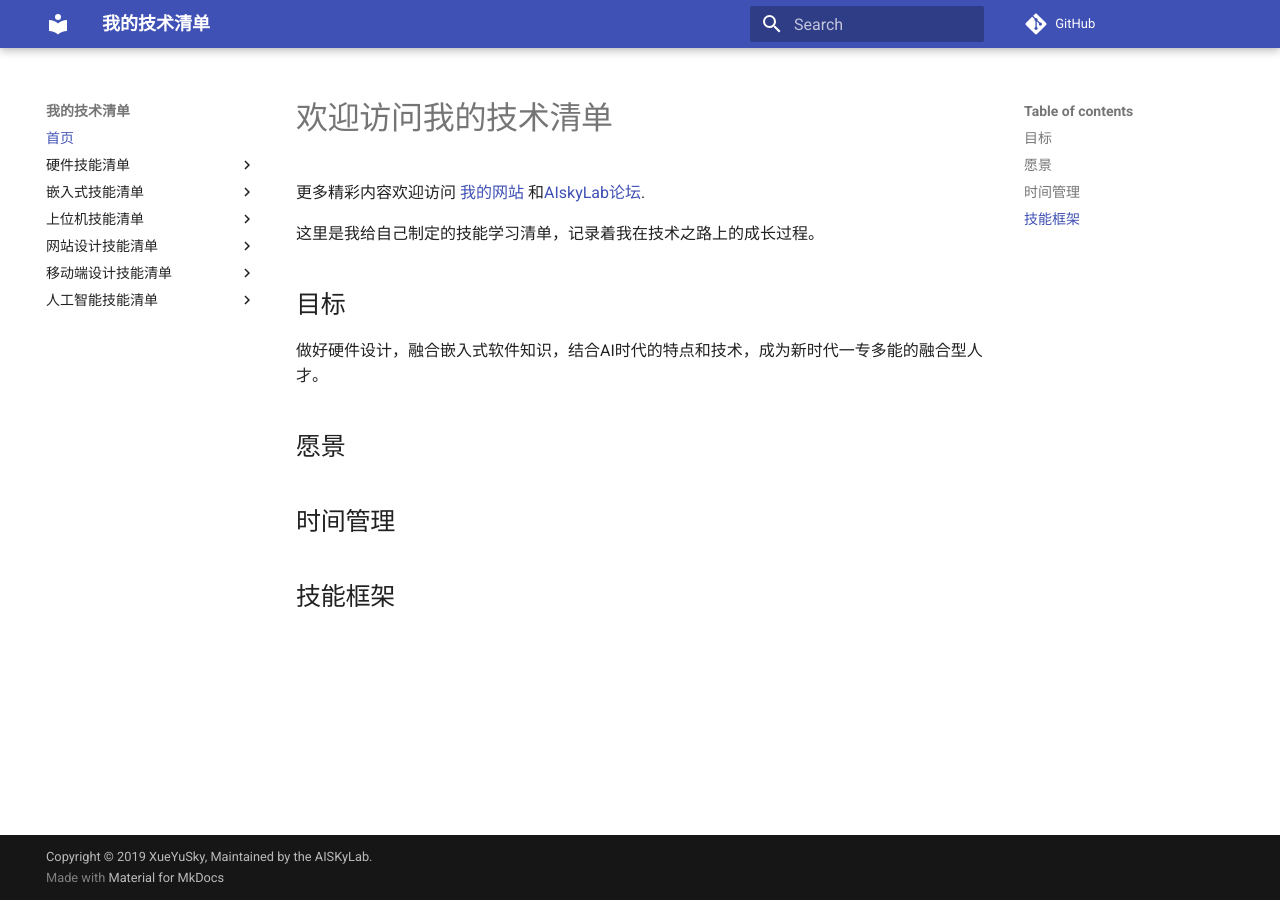
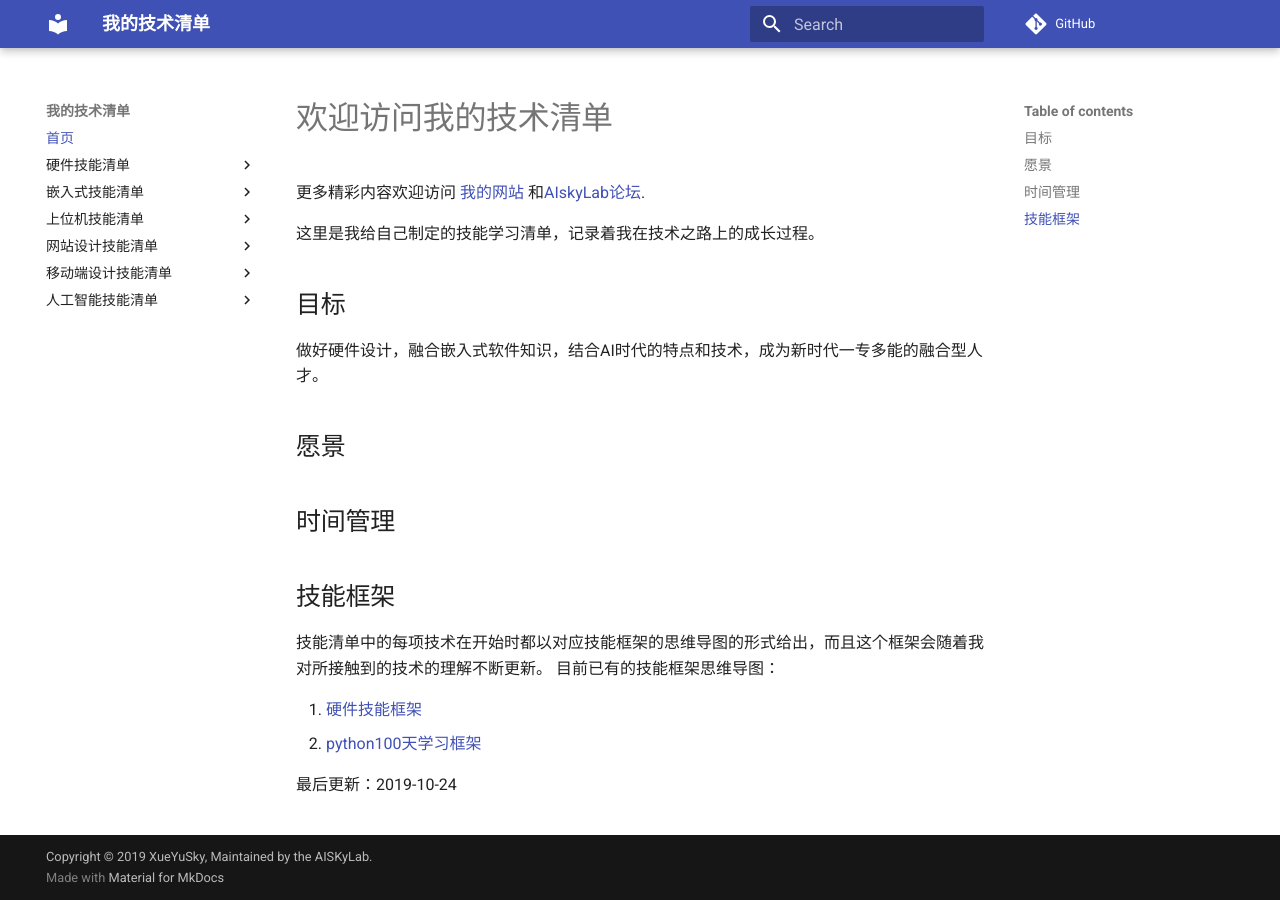
Before and after one commit to XueYuSky/TechList, an MkDocs documentation site: the page built from docs/index.md, in a window 1280 px wide. Built offline with MkDocs 1.6.1 and Material for MkDocs 9.7.7, drawn with Linux system fonts in a browser that asks for light colours; comment, search, counter and statistics services are not loaded; old or Windows-style settings are respelled for this version of MkDocs.

Commit message:
bug修复提交

```diff
--- a/docs/index.md
+++ b/docs/index.md
@@ -12,3 +12,10 @@
 ## 时间管理
 
 ## 技能框架
+技能清单中的每项技术在开始时都以对应技能框架的思维导图的形式给出，而且这个框架会随着我对所接触到的技术的理解不断更新。
+目前已有的技能框架思维导图：
+
+1. [硬件技能框架](.\hardware\01硬件技能框架.md)
+2. [python100天学习框架](.\program\python学习框架.md)
+
+最后更新：2019-10-24
```
Also changed, not shown: docs/img/pythonBasic/python100days.svg, 1 other file.
